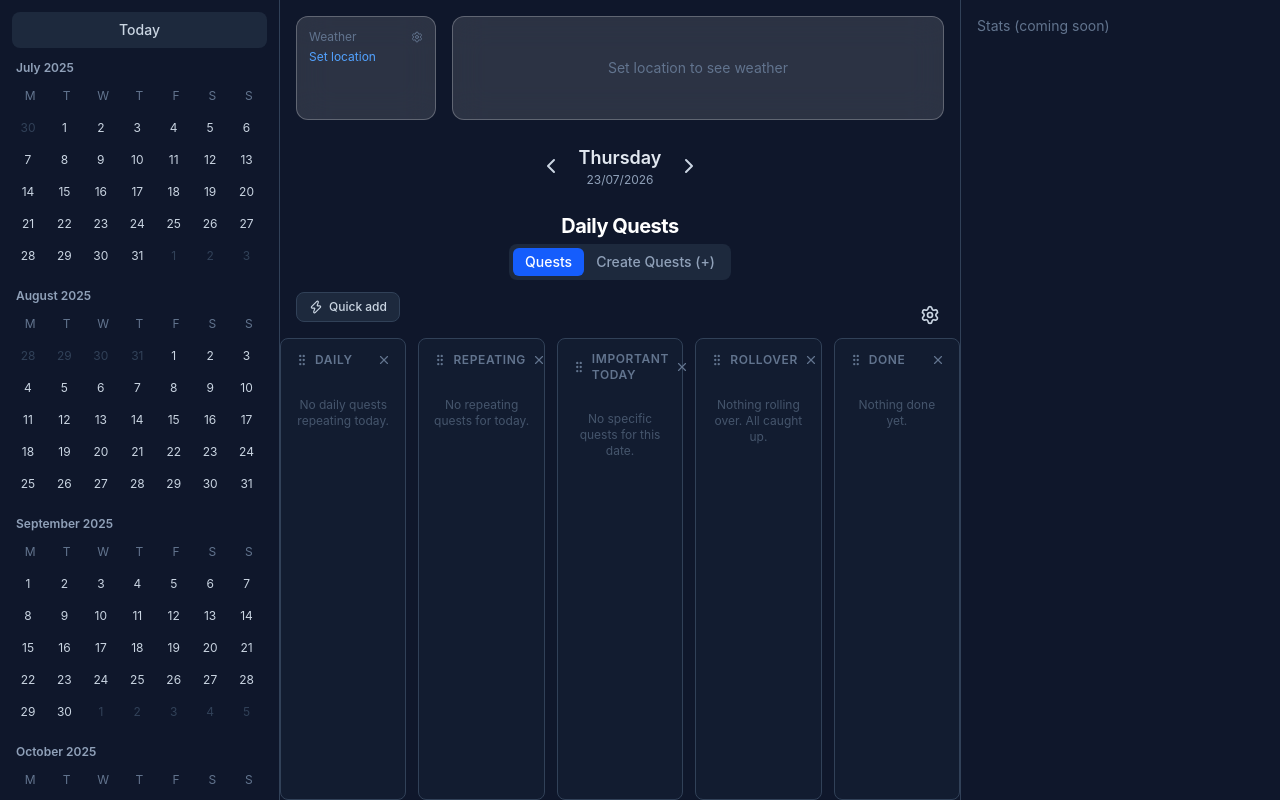
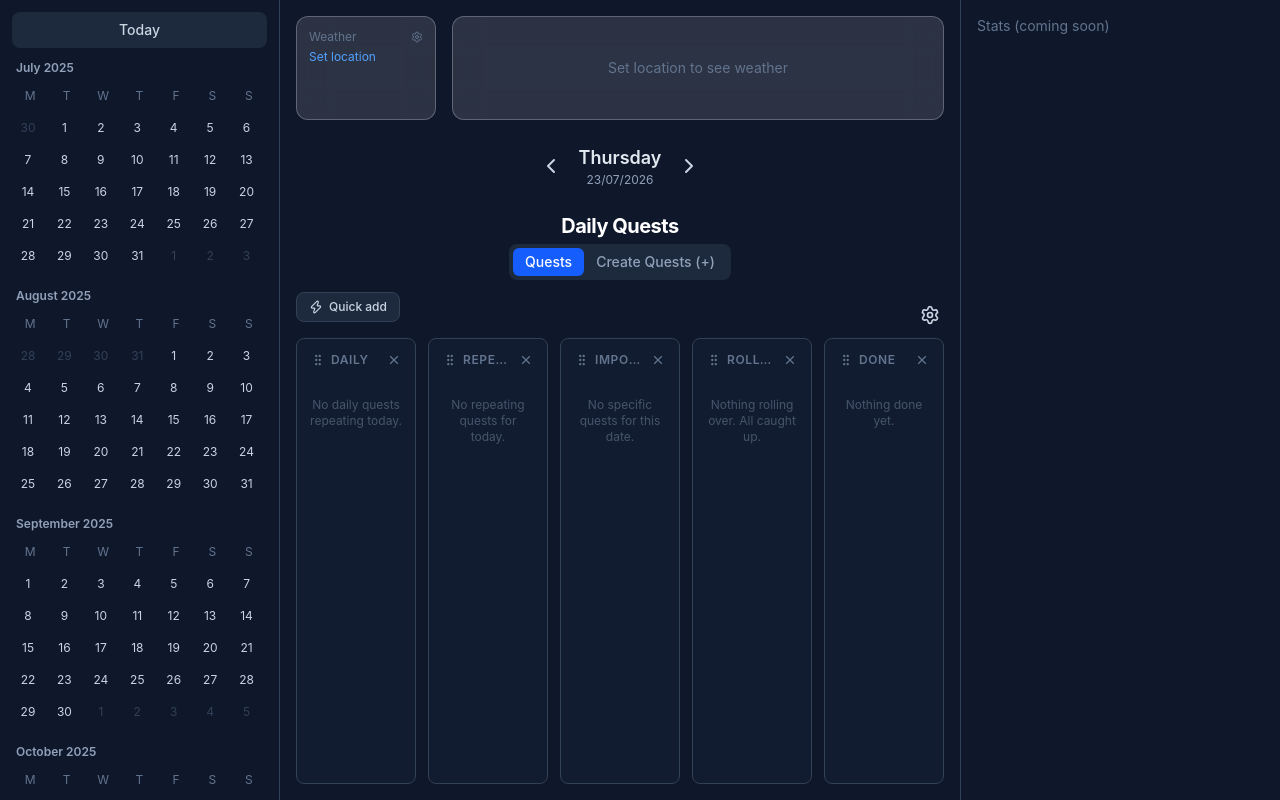
Before and after one commit to juhonis/daily-quest, a React (Vite) app in the folder client/: page / in a window 1280 px wide. Built offline with nearby package versions, Linux system fonts and the light colour scheme.

Commit message:
Fix horizontal scrollbar: hidden popovers, min-w-0 on panels, overflow-x-hidden on wrapper

```diff
--- a/client/src/components/layout/AppShell.tsx
+++ b/client/src/components/layout/AppShell.tsx
@@ -8,7 +8,7 @@ export function AppShell() {
       <div className="border-r border-slate-700 overflow-y-auto max-h-screen">
         <CalendarColumn />
       </div>
-      <div className="overflow-y-auto max-h-screen">
+      <div className="overflow-y-auto overflow-x-hidden max-h-screen min-w-0">
         <QuestsColumn />
       </div>
       <div className="border-l border-slate-700 overflow-y-auto max-h-screen">
--- a/client/src/features/quests/list/QuestCard.tsx
+++ b/client/src/features/quests/list/QuestCard.tsx
@@ -59,18 +59,18 @@ export function QuestCard({
         />
         <div className="flex-1 min-w-0">
           <span
-            className="relative inline-block"
+            className="relative inline-block max-w-full"
             onMouseEnter={handleMouseEnter}
             onMouseLeave={handleMouseLeave}
           >
             <span
-              className={`text-sm font-medium cursor-pointer hover:text-blue-400 transition-colors ${isChecked ? 'line-through text-slate-500' : 'text-slate-200'}`}
+              className={`text-sm font-medium cursor-pointer hover:text-blue-400 transition-colors break-words ${isChecked ? 'line-through text-slate-500' : 'text-slate-200'}`}
             >
               {quest.title}
             </span>
             <div
               className={`absolute left-0 top-full mt-1 z-50 w-72 rounded-lg border border-slate-700 bg-slate-900 p-3 shadow-xl transition-opacity duration-150 ${
-                hoverOpen ? 'opacity-100 visible' : 'opacity-0 invisible pointer-events-none'
+                hoverOpen ? 'opacity-100 block' : 'opacity-0 hidden pointer-events-none'
               }`}
             >
               {quest.description && (
--- a/client/src/features/quests/list/QuestsColumn.tsx
+++ b/client/src/features/quests/list/QuestsColumn.tsx
@@ -164,7 +164,7 @@ export function QuestsColumn() {
             )}
           </div>
           {!allVisibleHidden && (
-            <div className="flex-1 overflow-y-auto">
+            <div className="flex-1 overflow-y-auto overflow-x-hidden min-w-0 px-4 pb-4">
                <QuestsPanelsRow
                 quests={filteredQuests}
                 completions={completions}
--- a/client/src/features/quests/list/QuestsPanelsRow.tsx
+++ b/client/src/features/quests/list/QuestsPanelsRow.tsx
@@ -141,7 +141,7 @@ export function QuestsPanelsRow(props: QuestsPanelsRowProps) {
       onDragEnd={handleDragEnd}
     >
       <SortableContext items={visiblePanels} strategy={rectSortingStrategy}>
-        <div className="flex flex-row gap-3 h-full overflow-x-auto items-stretch">
+        <div className="flex flex-row gap-3 h-full items-stretch min-w-0">
           {visiblePanels.map((id) => (
             <SortablePanel
               key={id}
--- a/client/src/features/quests/list/panels/BasePanel.tsx
+++ b/client/src/features/quests/list/panels/BasePanel.tsx
@@ -32,18 +32,18 @@ export function BasePanel({
   onHide,
 }: BasePanelProps) {
   return (
-    <div className="rounded-lg border border-slate-700 bg-slate-800/30 p-3 h-full flex flex-col">
-      <div className="flex items-center gap-1 mb-3">
+    <div className="rounded-lg border border-slate-700 bg-slate-800/30 p-3 h-full flex flex-col min-w-0">
+      <div className="flex items-center gap-1 mb-3 min-w-0">
         {dragHandleProps && (
-          <button {...dragHandleProps} className="p-0.5 cursor-grab active:cursor-grabbing text-slate-500 hover:text-slate-300">
+          <button {...dragHandleProps} className="p-0.5 cursor-grab active:cursor-grabbing text-slate-500 hover:text-slate-300 flex-shrink-0">
             <GripVertical className="w-3.5 h-3.5" />
           </button>
         )}
-        <h3 className="text-xs font-semibold text-slate-500 uppercase tracking-wider flex-1">
+        <h3 className="text-xs font-semibold text-slate-500 uppercase tracking-wider flex-1 min-w-0 truncate" title={label}>
           {label}
         </h3>
         {onHide && (
-          <button onClick={onHide} className="p-0.5 text-slate-500 hover:text-red-400">
+          <button onClick={onHide} className="p-0.5 text-slate-500 hover:text-red-400 flex-shrink-0">
             <X className="w-3.5 h-3.5" />
           </button>
         )}
@@ -51,7 +51,7 @@ export function BasePanel({
       {quests.length === 0 ? (
         <p className="text-xs text-slate-600 text-center py-4 flex-1">{emptyHint}</p>
       ) : (
-        <div className="space-y-2 flex-1">
+        <div className="space-y-2 flex-1 min-w-0">
           {quests.map((q) => (
             <QuestCard
               key={q.id}
```
